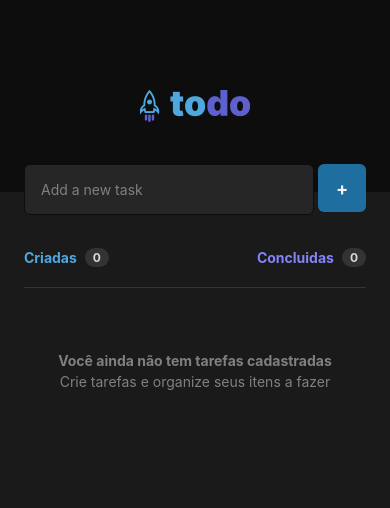
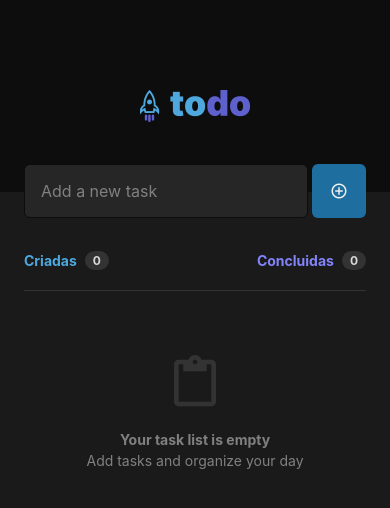
Before and after one commit to brunaporato/app_todolist, a React Native app: screen / in a window 390 px wide. Shown: the top 508 px of the page. Built offline with nearby package versions, Linux system fonts and the light colour scheme.

Commit message:
feat: add and remove functionality

```diff
--- a/package.json
+++ b/package.json
@@ -12,7 +12,9 @@
     "expo": "~50.0.5",
     "expo-status-bar": "~1.11.1",
     "react": "18.2.0",
-    "react-native": "0.73.2"
+    "react-native": "0.73.2",
+    "react-native-elements": "^3.4.3",
+    "react-native-vector-icons": "^10.0.3"
   },
   "devDependencies": {
     "@babel/core": "^7.20.0",
--- /dev/null
+++ b/src/components/Task/index.tsx
@@ -0,0 +1,30 @@
+import { TouchableOpacity, View, Text } from 'react-native'
+import { Icon } from 'react-native-elements'
+import { styles } from './styles'
+
+interface TaskProps {
+  taskText: string
+  isChecked: boolean
+  onCheck: () => void
+  onDelete: () => void
+}
+
+export function Task({ taskText, onCheck, isChecked, onDelete }: TaskProps) {
+  const taskTextStyle = isChecked ? styles.taskTextChecked : styles.taskText
+
+  return (
+    <View style={styles.container}>
+      <TouchableOpacity onPress={onCheck} style={styles.checkboxContainer}>
+        {isChecked ? (
+          <Icon name="check-circle" size={20} color="#5E60CE" />
+        ) : (
+          <Icon name="radio-button-unchecked" size={20} color="#4EA8DE" />
+        )}
+      </TouchableOpacity>
+      <Text style={taskTextStyle}>{taskText}</Text>
+      <TouchableOpacity style={styles.deleteButton} onPress={onDelete}>
+        <Icon name="delete-outline" size={18} color="#808080" />
+      </TouchableOpacity>
+    </View>
+  )
+}
--- /dev/null
+++ b/src/components/Task/styles.ts
@@ -0,0 +1,38 @@
+import { StyleSheet } from 'react-native'
+
+export const styles = StyleSheet.create({
+  container: {
+    paddingVertical: 12,
+    paddingHorizontal: 8,
+    flexDirection: 'row',
+    alignItems: 'center',
+    justifyContent: 'space-between',
+    gap: 8,
+
+    backgroundColor: '#262626',
+    borderRadius: 8,
+    borderWidth: 1,
+    borderColor: '#333',
+
+    marginBottom: 8,
+  },
+
+  checkboxContainer: {
+    padding: 4,
+  },
+
+  taskText: {
+    flex: 1,
+    color: '#F2F2F2',
+  },
+
+  taskTextChecked: {
+    color: '#808080',
+    textDecorationLine: 'line-through',
+    flex: 1,
+  },
+
+  deleteButton: {
+    padding: 10,
+  },
+})
--- a/src/screens/Home/index.tsx
+++ b/src/screens/Home/index.tsx
@@ -5,12 +5,69 @@ import {
   TouchableOpacity,
   Text,
   FlatList,
+  Alert,
 } from 'react-native'
 import { styles } from './styles'
 import Logo from '../../../assets/Logo.png'
+import { Task } from '../../components/Task'
+import { useState } from 'react'
+import { Icon } from 'react-native-elements'
+
+interface Task {
+  task: string
+  isChecked: boolean
+}
 
 export function Home() {
-  const todoList = ['etc', 'etal']
+  const [taskList, setTaskList] = useState<Task[]>([])
+  const [newTask, setNewTask] = useState<Task>({ task: '', isChecked: false })
+
+  function toggleCheckbox(task: Task) {
+    setTaskList((prevTasks) => {
+      const index = prevTasks.findIndex((item) => item.task === task.task)
+      if (index !== -1) {
+        const updatedTasks = [...prevTasks]
+        updatedTasks[index] = { ...task, isChecked: !task.isChecked }
+        return updatedTasks
+      }
+      return prevTasks
+    })
+  }
+
+  function handleAddNewTask() {
+    if (taskList.some((item) => item.task === newTask.task)) {
+      return Alert.alert('Task duplicated', 'Hey, you already added that task.')
+    }
+
+    if (newTask.task === '') {
+      return Alert.alert(
+        'Empty task',
+        'Hey, you should write some task before adding it',
+      )
+    }
+
+    setTaskList((prevState) => [...prevState, newTask])
+    setNewTask({ task: '', isChecked: false })
+  }
+
+  function handleRemoveTask(taskToDelete: Task) {
+    Alert.alert('Delete task', 'Do you want to delete this task?', [
+      {
+        text: 'Yes',
+        onPress: () => {
+          setTaskList((prevState) =>
+            prevState.filter((task) => task !== taskToDelete),
+          )
+        },
+        style: 'destructive',
+      },
+      {
+        text: 'Cancel',
+        style: 'cancel',
+      },
+    ])
+  }
+
   return (
     <View style={styles.container}>
       <View style={styles.header}>
@@ -26,39 +83,60 @@ export function Home() {
             style={styles.input}
             placeholder="Add a new task"
             placeholderTextColor="#808080"
+            onChangeText={(text) =>
+              setNewTask({ task: text, isChecked: false })
+            }
+            value={newTask.task}
           />
-          <TouchableOpacity style={styles.addButton}>
-            <Text style={styles.buttonText}>+</Text>
+          <TouchableOpacity style={styles.addButton} onPress={handleAddNewTask}>
+            <Icon name="add-circle-outline" size={18} color="#F2F2F2" />
           </TouchableOpacity>
         </View>
         <View style={styles.headerList}>
           <View style={styles.textHeaderList}>
             <Text style={styles.created}>Criadas</Text>
             <View style={styles.numberContainer}>
-              <Text style={styles.numberHeader}>0</Text>
+              <Text style={styles.numberHeader}>{taskList.length}</Text>
             </View>
           </View>
           <View style={styles.textHeaderList}>
             <Text style={styles.done}>Concluidas</Text>
             <View style={styles.numberContainer}>
-              <Text style={styles.numberHeader}>0</Text>
+              <Text style={styles.numberHeader}>
+                {taskList.filter((task) => task.isChecked).length}
+              </Text>
             </View>
           </View>
         </View>
         <FlatList
-          data={[]}
-          keyExtractor={(item) => item}
-          renderItem={(item) => <Text>{item.item}</Text>}
+          data={taskList}
+          keyExtractor={(task) => task.task}
+          renderItem={(task) => (
+            <Task
+              taskText={task.item.task}
+              onCheck={() => toggleCheckbox(task.item)}
+              isChecked={task.item.isChecked}
+              onDelete={() => handleRemoveTask(task.item)}
+            />
+          )}
           ListEmptyComponent={() => (
             <View style={styles.emptyListContainer}>
+              <Icon
+                name="content-paste"
+                size={56}
+                color="#333"
+                style={styles.emptyListIcon}
+              />
+
               <Text style={styles.emptyListTextBold}>
-                Você ainda não tem tarefas cadastradas
+                Your task list is empty
               </Text>
               <Text style={styles.emptyListText}>
-                Crie tarefas e organize seus itens a fazer
+                Add tasks and organize your day
               </Text>
             </View>
           )}
+          style={styles.list}
         />
       </View>
     </View>
--- a/src/screens/Home/styles.ts
+++ b/src/screens/Home/styles.ts
@@ -20,6 +20,7 @@ export const styles = StyleSheet.create({
 
   content: {
     paddingHorizontal: 24,
+    flex: 1,
   },
 
   addTask: {
@@ -35,22 +36,24 @@ export const styles = StyleSheet.create({
     borderWidth: 1,
     borderColor: '#0D0D0D',
     flex: 1,
+
+    color: '#f2f2f2',
+    fontSize: 16,
   },
 
   addButton: {
     backgroundColor: '#1E6F9F',
     borderRadius: 6,
-    width: 48,
-    height: 48,
-
+    padding: 18,
     alignItems: 'center',
     justifyContent: 'center',
   },
 
   buttonText: {
-    color: '#F2F2F2',
-    fontSize: 18,
-    fontWeight: 'bold',
+    backgroundColor: 'red',
+    alignItems: 'center',
+    justifyContent: 'center',
+    padding: 1,
   },
 
   headerList: {
@@ -58,8 +61,6 @@ export const styles = StyleSheet.create({
     justifyContent: 'space-between',
     paddingVertical: 20,
     marginTop: 13,
-    borderBottomColor: '#333',
-    borderBottomWidth: 1,
   },
 
   textHeaderList: {
@@ -99,6 +100,12 @@ export const styles = StyleSheet.create({
     paddingHorizontal: 20,
     paddingVertical: 64,
     gap: 4,
+    borderTopColor: '#333',
+    borderTopWidth: 1,
+  },
+
+  emptyListIcon: {
+    marginBottom: 16,
   },
 
   emptyListText: {
@@ -111,4 +118,8 @@ export const styles = StyleSheet.create({
     fontSize: 14,
     fontWeight: 'bold',
   },
+
+  list: {
+    marginBottom: 24,
+  },
 })
```
Also changed, not shown: 1 other file (tests, documents, lock files or other folders).
